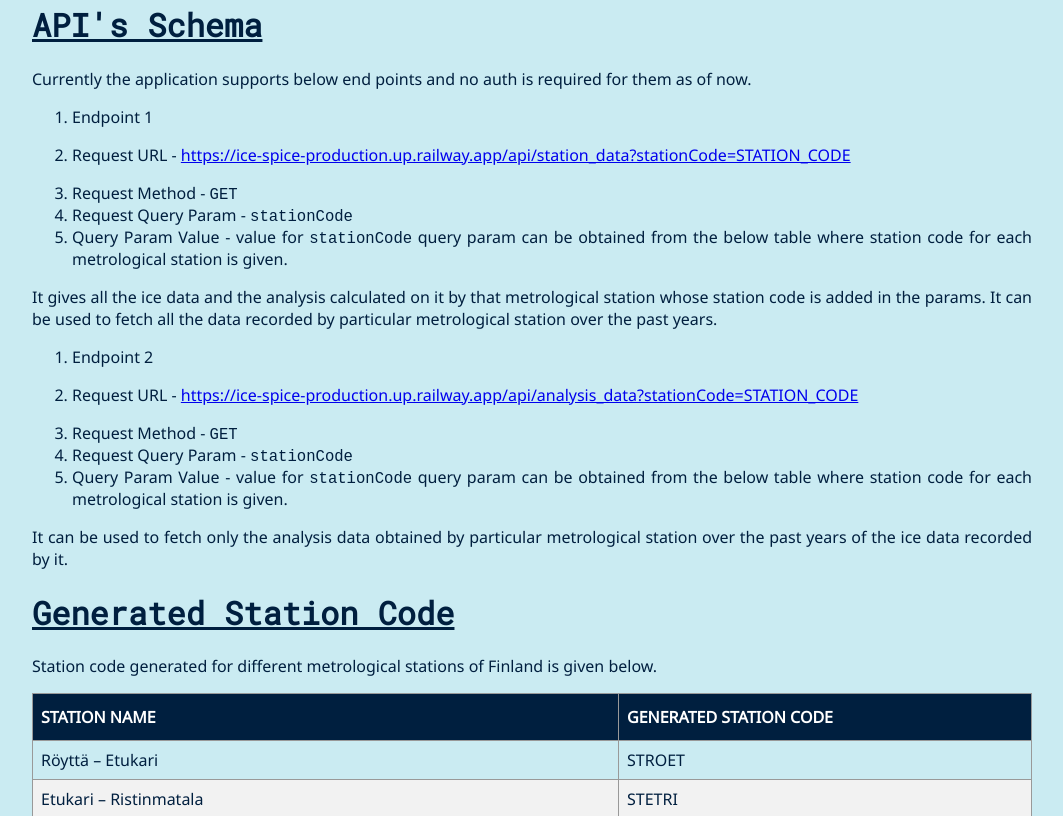
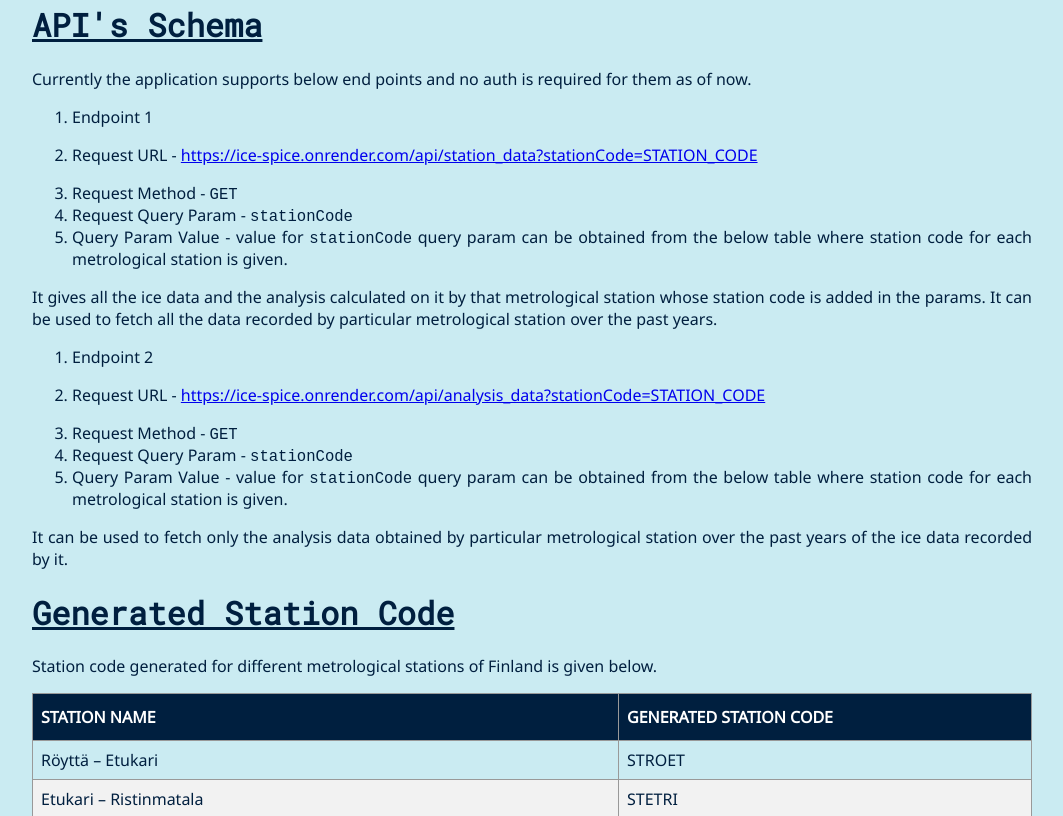
Before and after one commit to srrathi/ice-spice, a plain HTML site: page public/index.html in a window 1280 px wide. Shown: the part 803-1619 px from the top of the page, without its empty margins (108-1171 px from the left). Drawn offline with Linux system fonts and the light colour scheme.

Commit message:
updated API base URL in all files

```diff
--- a/public/index.html
+++ b/public/index.html
@@ -119,7 +119,7 @@
             </li>
             <li>
                 <p>Request URL - <a
-                        href="https://ice-spice-production.up.railway.app/api/station_data?stationCode=STATION_CODE">https://ice-spice-production.up.railway.app/api/station_data?stationCode=STATION_CODE</a>
+                        href="https://ice-spice.onrender.com/api/station_data?stationCode=STATION_CODE">https://ice-spice.onrender.com/api/station_data?stationCode=STATION_CODE</a>
                 </p>
             </li>
             <li>Request Method - <code>GET</code></li>
@@ -138,7 +138,7 @@
             </li>
             <li>
                 <p>Request URL - <a
-                        href="https://ice-spice-production.up.railway.app/api/analysis_data?stationCode=STATION_CODE">https://ice-spice-production.up.railway.app/api/analysis_data?stationCode=STATION_CODE</a>
+                        href="https://ice-spice.onrender.com/api/analysis_data?stationCode=STATION_CODE">https://ice-spice.onrender.com/api/analysis_data?stationCode=STATION_CODE</a>
                 </p>
             </li>
             <li>Request Method - <code>GET</code></li>
@@ -546,7 +546,7 @@
         <ol>
             <li>Endpoint 1</li>
             <li>Request URL - <a
-                    href="https://ice-spice-production.up.railway.app/api/station_data?stationCode=STTIKA">https://ice-spice-production.up.railway.app/api/station_data?stationCode=STTIKA</a>
+                    href="https://ice-spice.onrender.com/api/station_data?stationCode=STTIKA">https://ice-spice.onrender.com/api/station_data?stationCode=STTIKA</a>
             </li>
             <li>Request Method - <code>GET</code></li>
         </ol>
@@ -603,7 +603,7 @@
         <ol>
             <li>Endpoint 2</li>
             <li>Request URL - <a
-                    href="https://ice-spice-production.up.railway.app/api/analysis_data?stationCode=STTIKA">https://ice-spice-production.up.railway.app/api/analysis_data?stationCode=STTIKA</a>
+                    href="https://ice-spice.onrender.com/api/analysis_data?stationCode=STTIKA">https://ice-spice.onrender.com/api/analysis_data?stationCode=STTIKA</a>
             </li>
             <li>Request Method - <code>GET</code></li>
         </ol>
```
Also changed, not shown: readme.md.
